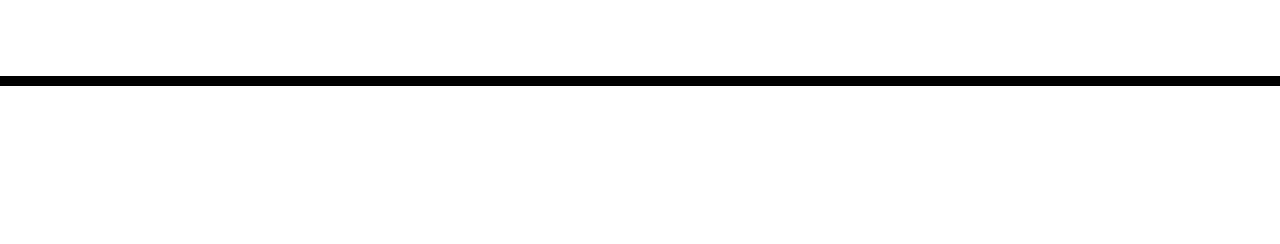
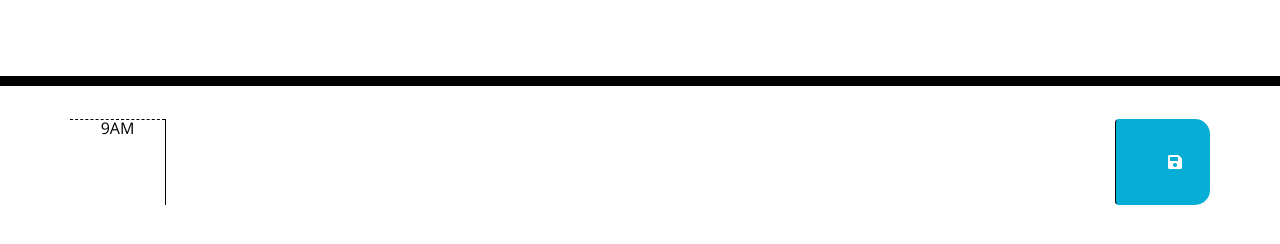
Before and after one commit to BaileyB227/DayPlanner, a plain HTML site: page index.html in a window 1280 px wide. Shown: the part 182-426 px from the top of the page. Drawn offline with nearby package versions, Linux system fonts and the light colour scheme.

Commit message:
got first time block

```diff
--- a/index.html
+++ b/index.html
@@ -30,8 +30,14 @@
     </header>
     <div class="container">
       <!-- Timeblocks go here -->
+    <div class="row time-block" id="900">
+      <div class="hour col-md-1">9AM</div>
+      <textarea class="description col-md-10"></textarea>
+    <button class="btn saveBtn col-md-1">
+      <i class="fas fa-save"></i>
+    </button>
     </div>
-
+    </div>
     <script src="https://cdnjs.cloudflare.com/ajax/libs/jquery/3.2.1/jquery.min.js"></script>
     <script src="https://cdnjs.cloudflare.com/ajax/libs/moment.js/2.24.0/moment.min.js"></script>
   </body>
```
Also changed, not shown: script.js (added).
